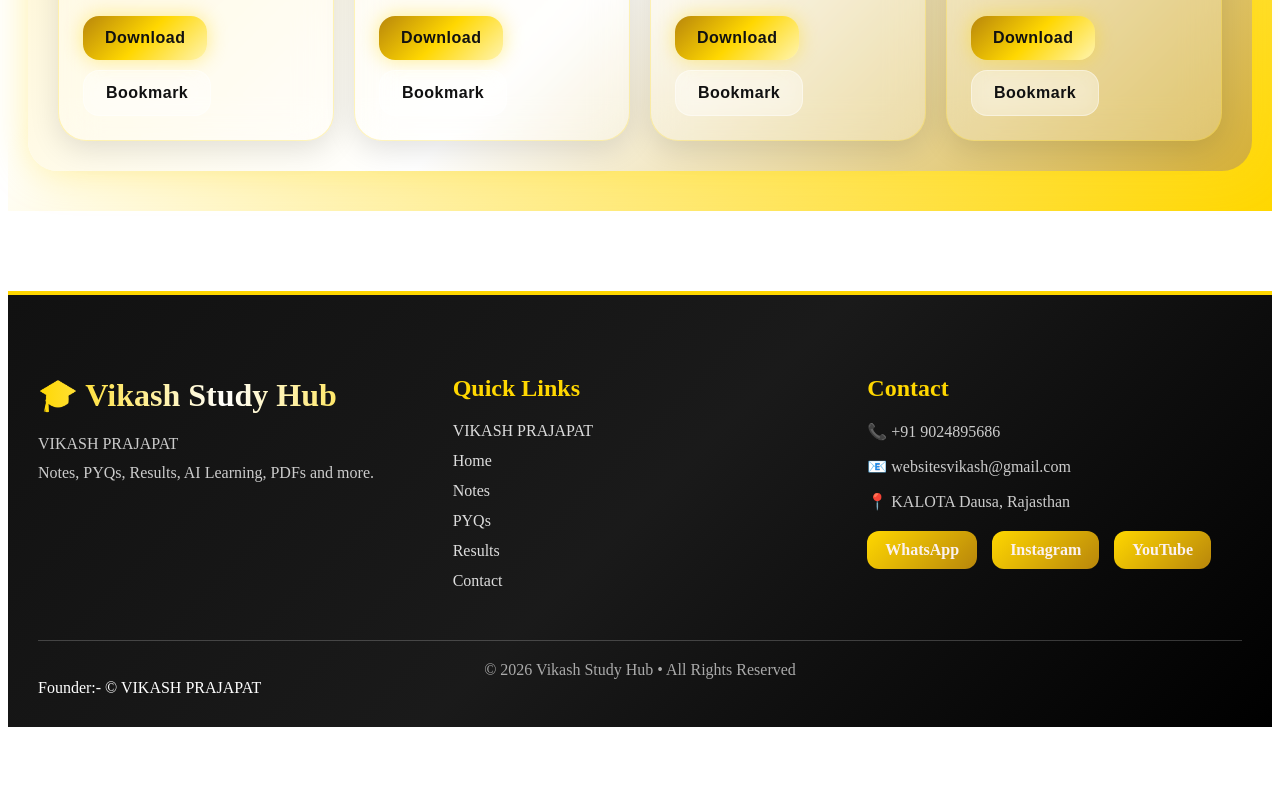
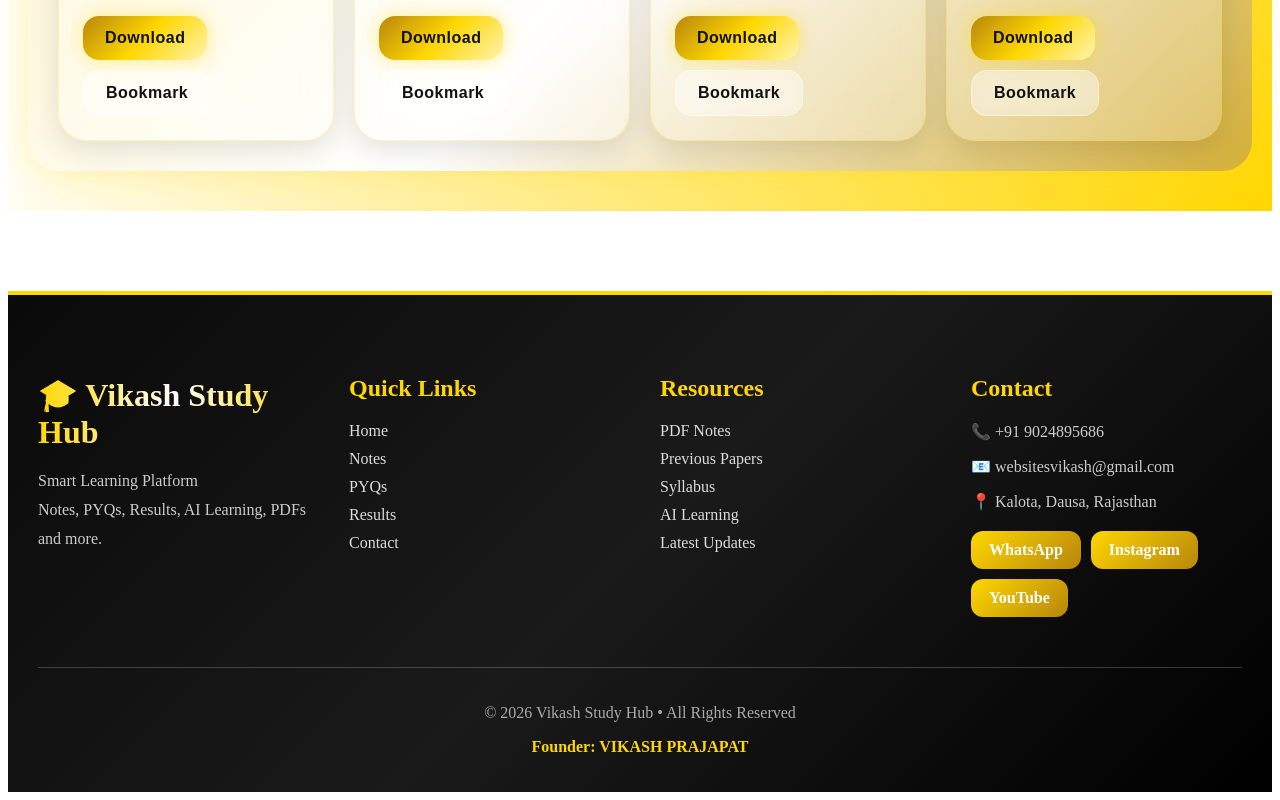
Before and after one commit to WebsitesVikash-Prajapat/Vikash-Prajapat-study-Hub, a React (Vite) app: page / in a window 1280 px wide. Shown: the part 1607-2407 px from the top of the page. Before the commit the page ends 2342 px from the top, so only its background shows below. Built offline with nearby package versions, Linux system fonts and the light colour scheme.

Commit message:
gmail changed

```diff
--- a/src/components/Footer.jsx
+++ b/src/components/Footer.jsx
@@ -1,40 +1,35 @@
 // FILE: src/components/Footer.jsx
 
-import React from 'react';
+import React from "react";
 
 export default function Footer() {
   return (
     <footer
       style={{
-        marginTop: 80,
-        padding: '60px 30px 30px',
-        background:
-          'linear-gradient(135deg,#111,#1a1a1a,#000)',
-        color: '#fff',
-        borderTop: '4px solid gold'
+        marginTop: "80px",
+        padding: "60px 30px 20px",
+        background: "linear-gradient(135deg,#0a0a0a,#1a1a1a,#000)",
+        color: "#fff",
+        borderTop: "4px solid #FFD700",
       }}
     >
-      {/* TOP SECTION */}
-
       <div
         style={{
-          display: 'grid',
-          gridTemplateColumns:
-            'repeat(auto-fit,minmax(250px,1fr))',
-          gap: 40
+          display: "grid",
+          gridTemplateColumns: "repeat(auto-fit,minmax(250px,1fr))",
+          gap: "40px",
         }}
       >
         {/* BRAND */}
-
         <div>
           <h1
             style={{
-              fontSize: '2rem',
-              marginBottom: 10,
+              fontSize: "2rem",
+              marginBottom: "10px",
               background:
-                'linear-gradient(90deg,#ffd700,#fff,#ffd700)',
-              WebkitBackgroundClip: 'text',
-              WebkitTextFillColor: 'transparent'
+                "linear-gradient(90deg,#FFD700,#ffffff,#FFD700)",
+              WebkitBackgroundClip: "text",
+              WebkitTextFillColor: "transparent",
             }}
           >
             🎓 Vikash Study Hub
@@ -42,117 +37,99 @@ export default function Footer() {
 
           <p
             style={{
-              color: '#ccc',
-              lineHeight: 1.8
+              color: "#ccc",
+              lineHeight: "1.8",
             }}
           >
-            VIKASH PRAJAPAT
+            Smart Learning Platform
             <br />
-            Notes, PYQs, Results, AI Learning,
-            PDFs and more.
+            Notes, PYQs, Results,
+            AI Learning, PDFs and more.
           </p>
         </div>
 
         {/* QUICK LINKS */}
-
         <div>
-          <h2
-            style={{
-              marginBottom: 20,
-              color: '#ffd700'
-            }}
-          >
+          <h2 style={{ color: "#FFD700", marginBottom: "20px" }}>
             Quick Links
           </h2>
 
           <div
             style={{
-              display: 'flex',
-              flexDirection: 'column',
-              gap: 12
+              display: "flex",
+              flexDirection: "column",
+              gap: "10px",
             }}
           >
-            <a href='#' style={linkStyle}>
-              VIKASH PRAJAPAT
-            </a>
-            <a href='#' style={linkStyle}>
-              Home
-            </a>
+            <a href="/" style={linkStyle}>Home</a>
+            <a href="/notes" style={linkStyle}>Notes</a>
+            <a href="/pyqs" style={linkStyle}>PYQs</a>
+            <a href="/results" style={linkStyle}>Results</a>
+            <a href="/contact" style={linkStyle}>Contact</a>
+          </div>
+        </div>
 
-            <a href='#' style={linkStyle}>
-              Notes
-            </a>
+        {/* RESOURCES */}
+        <div>
+          <h2 style={{ color: "#FFD700", marginBottom: "20px" }}>
+            Resources
+          </h2>
 
-            <a href='#' style={linkStyle}>
-              PYQs
-            </a>
-
-            <a href='#' style={linkStyle}>
-              Results
-            </a>
-
-            <a href='#' style={linkStyle}>
-              Contact
-            </a>
+          <div
+            style={{
+              display: "flex",
+              flexDirection: "column",
+              gap: "10px",
+            }}
+          >
+            <a href="#" style={linkStyle}>PDF Notes</a>
+            <a href="#" style={linkStyle}>Previous Papers</a>
+            <a href="#" style={linkStyle}>Syllabus</a>
+            <a href="#" style={linkStyle}>AI Learning</a>
+            <a href="#" style={linkStyle}>Latest Updates</a>
           </div>
         </div>
 
         {/* CONTACT */}
-
         <div>
-          <h2
-            style={{
-              marginBottom: 20,
-              color: '#ffd700'
-            }}
-          >
+          <h2 style={{ color: "#FFD700", marginBottom: "20px" }}>
             Contact
           </h2>
 
-          <p style={textStyle}>
-            📞 +91 9024895686
-          </p>
-
-          <p style={textStyle}>
-            📧 websitesvikash@gmail.com
-          </p>
-
-          <p style={textStyle}>
-            📍 KALOTA Dausa, Rajasthan
-          </p>
-
-          {/* SOCIAL */}
+          <p style={textStyle}>📞 +91 9024895686</p>
+          <p style={textStyle}>📧 websitesvikash@gmail.com</p>
+          <p style={textStyle}>📍 Kalota, Dausa, Rajasthan</p>
 
           <div
             style={{
-              display: 'flex',
-              gap: 15,
-              marginTop: 20,
-              flexWrap: 'wrap'
+              display: "flex",
+              gap: "10px",
+              flexWrap: "wrap",
+              marginTop: "20px",
             }}
           >
             <a
-              href='https://wa.me/919024895686'
-              target='_blank'
-              rel='noreferrer'
+              href="https://wa.me/919024895686"
+              target="_blank"
+              rel="noreferrer"
               style={socialBtn}
             >
               WhatsApp
             </a>
 
             <a
-              href='https://instagram.com'
-              target='_blank'
-              rel='noreferrer'
+              href="https://instagram.com"
+              target="_blank"
+              rel="noreferrer"
               style={socialBtn}
             >
               Instagram
             </a>
 
             <a
-              href='https://youtube.com/@vikash_prajapat63?si=FWBUxR8wmNTKzKvw'
-              target='_blank'
-              rel='noreferrer'
+              href="https://youtube.com/@vikash_prajapat63"
+              target="_blank"
+              rel="noreferrer"
               style={socialBtn}
             >
               YouTube
@@ -162,47 +139,48 @@ export default function Footer() {
       </div>
 
       {/* BOTTOM */}
-
       <div
         style={{
-          marginTop: 50,
-          borderTop: '1px solid rgba(255,255,255,0.2)',
-          paddingTop: 20,
-          textAlign: 'center',
-          color: '#aaa'
+          marginTop: "50px",
+          borderTop: "1px solid rgba(255,255,255,0.2)",
+          paddingTop: "20px",
+          textAlign: "center",
         }}
       >
-        © 2026 Vikash Study Hub •
-        All Rights Reserved
-      </div>
-      <div>
-                                    Founder:- © VIKASH PRAJAPAT
+        <p style={{ color: "#aaa" }}>
+          © 2026 Vikash Study Hub • All Rights Reserved
+        </p>
 
+        <p
+          style={{
+            color: "#FFD700",
+            fontWeight: "bold",
+            marginTop: "10px",
+          }}
+        >
+          Founder: VIKASH PRAJAPAT
+        </p>
       </div>
     </footer>
   );
 }
 
-/* STYLES */
-
 const linkStyle = {
-  color: '#ddd',
-  textDecoration: 'none',
-  fontSize: '1rem',
-  transition: '0.3s'
+  color: "#ddd",
+  textDecoration: "none",
+  fontSize: "1rem",
 };
 
 const textStyle = {
-  color: '#ccc',
-  marginBottom: 10
+  color: "#ccc",
+  marginBottom: "10px",
 };
 
 const socialBtn = {
-  background:
-    'linear-gradient(135deg,#ffd700,#b8860b)',
-  padding: '10px 18px',
-  borderRadius: 12,
-  color: '#fbf1f1',
-  textDecoration: 'none',
-  fontWeight: '700'
+  background: "linear-gradient(135deg,#FFD700,#B8860B)",
+  padding: "10px 18px",
+  borderRadius: "12px",
+  color: "#fff",
+  textDecoration: "none",
+  fontWeight: "bold",
 };
--- a/src/pages/Home.jsx
+++ b/src/pages/Home.jsx
@@ -13,7 +13,7 @@ export default function Home({ setPage }) {
   ];
 
   const stats = [
-    { title: 'Students', value: '50,00000+' },
+    { title: 'Students', value: '50,000+' },
     { title: 'PDFs', value: '10,000+' },
     { title: 'Subjects', value: '500+' }
   ];
```
